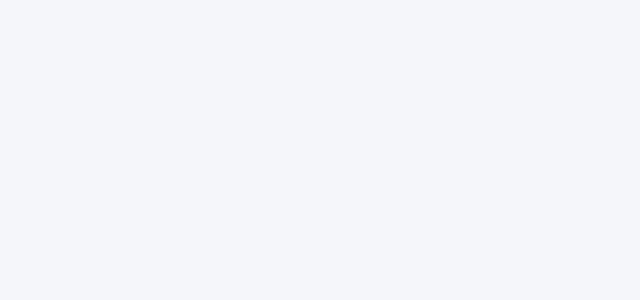
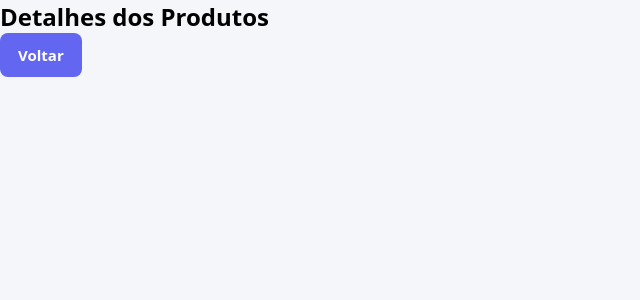
Before and after one commit to RafaelFigueiredoCode/Trabalho-do-E-commerce, a React (Vite) app: page /detalhes/1 in a window 1280 px wide. Before the commit this address had no page. Shown: the top 300 px of the page, without its empty margins (0-640 px from the left). Built offline with nearby package versions, Linux system fonts and the light colour scheme.

Commit message:
rota para DetalhesProd feita

```diff
--- a/src/App.jsx
+++ b/src/App.jsx
@@ -3,6 +3,7 @@ import { BrowserRouter, Routes, Route, Navigate } from "react-router-dom";
 import Home from "./pages/Home";
 import Login from "./pages/Login";
 import Dashboard from "./pages/Dashboard";
+import DetalhesProd from "./pages/DetalhesProd";
 import { AuthProvider, useAuth } from "./contexts/UserContext";
 
 function PrivateRoute({ children }) {
@@ -28,6 +29,10 @@ export default function App() {
               </PrivateRoute>
             }
           />
+          <Route
+            path="/detalhes/:id"
+            element={<DetalhesProd />}
+          />
         </Routes>
       </BrowserRouter>
     </AuthProvider>
--- a/src/pages/DetalhesProd.jsx
+++ b/src/pages/DetalhesProd.jsx
@@ -0,0 +1,16 @@
+import Card from "../components/cards"
+import { useNavigate, useParams } from "react-router-dom"
+
+export default function DetalhesProd(){
+
+
+    // const navigate = useNavigate()
+
+
+    return(
+        <div>
+            <h2 style={{color: "#000"}}>Detalhes dos Produtos</h2>
+            <button>Voltar</button>
+        </div>
+    )
+}
```
